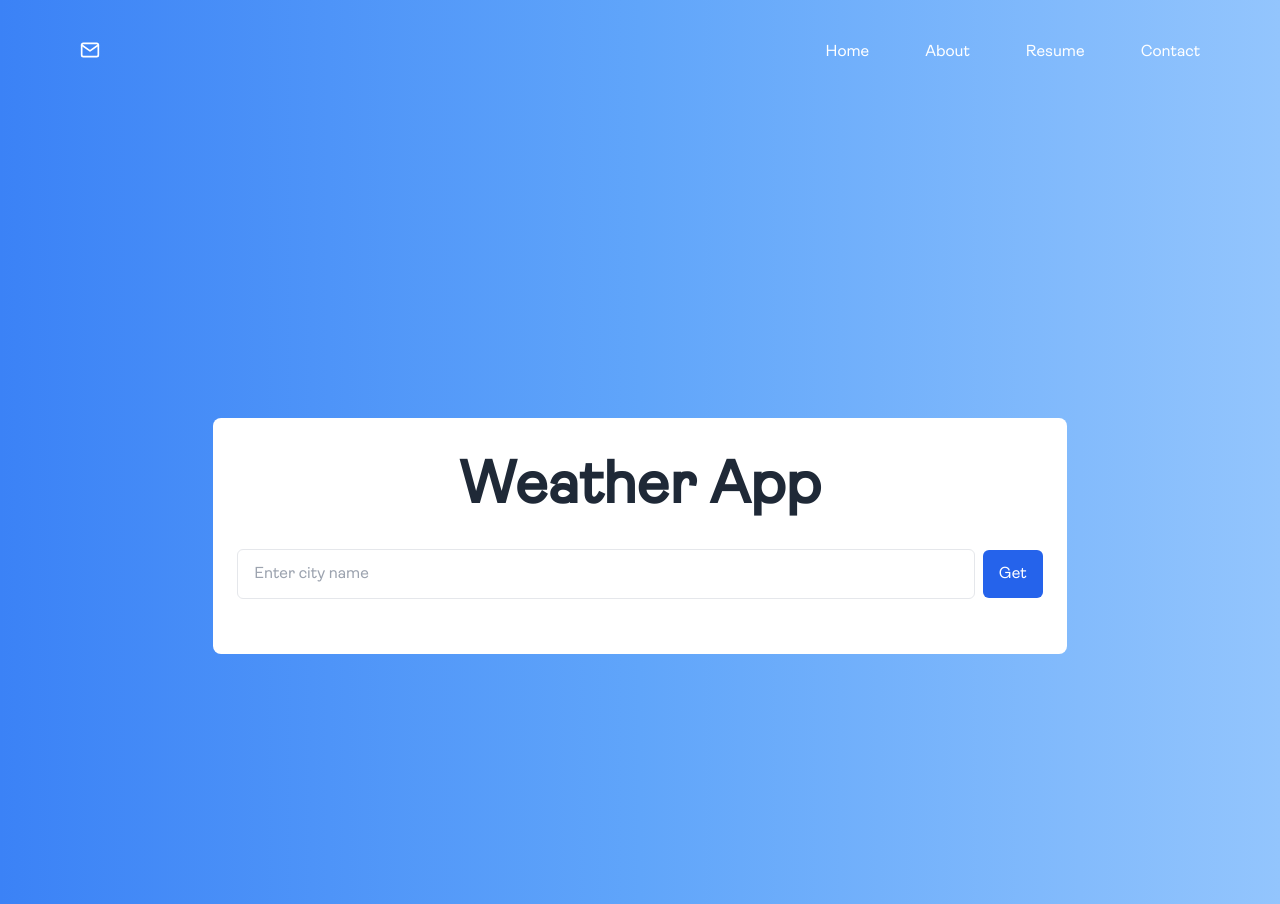
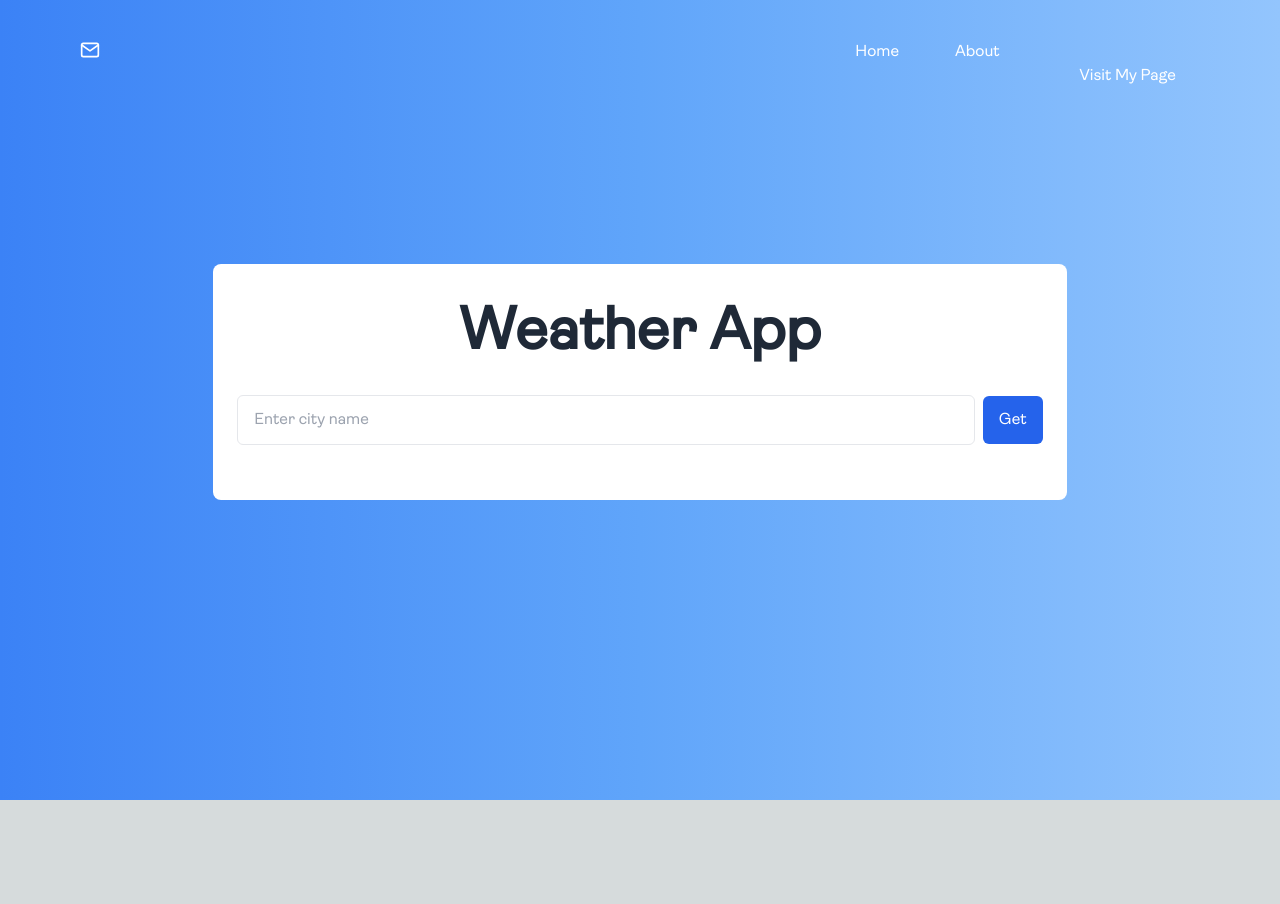
Before and after one commit to psidh/openWeatherApi, a Next.js app: page / in a window 1280 px wide. After the commit the page ends 800 px from the top, so only its background shows below. Built offline with nearby package versions, Linux system fonts and the light colour scheme.

Commit message:
max-h-screen to parent screen

```diff
--- a/src/app/components/Weather.tsx
+++ b/src/app/components/Weather.tsx
@@ -63,8 +63,8 @@ const Weather = () => {
   };
 
   return (
-    <div className="bg-gradient-to-r pt-16 text-black dark:text-black from-blue-500 via-blue-400 to-blue-300 h-screen flex flex-col items-center justify-center ">
-  <div className="bg-white md:m-12 mt-4 mb-4 md:rounded-lg dark:text-black p-4 md:p-6 w-full md:w-2/3 lg:w-3/4 xl:w-2/3">
+    <div className="bg-gradient-to-r pt-16 text-black dark:text-black from-blue-500 via-blue-400 to-blue-300 max-h-screen flex flex-col items-center justify-center ">
+  <div className="bg-white md:m-12 mt-4 mb-4 md:rounded-lg dark:text-black p-4 md:p-6 w-full md:w-2/3 lg:w-3/4 xl:w-2/3 ">
     <h2 className="text-3xl md:text-6xl text-gray-800 text-center font-semibold my-4">Weather App</h2>
     <div className="flex flex-col md:flex-row justify-between items-center space-x-2 my-4">
       <input
--- a/src/app/components/navbar.tsx
+++ b/src/app/components/navbar.tsx
@@ -43,8 +43,8 @@ export default function Navbar() {
         <div className="gap-14 hidden lg:flex text-white">
           <a className="" href="/">Home</a>
           <a className=" hover:text-blue-700" href="/about">About </a>
-          <a className=" hover:text-blue-700" href="https://psidh.vercel.app" target="_blank">Resume</a>
-          <a className=" hover:text-blue-700" href="/#footer">Contact</a>
+          <a className=" hover:text-blue-200 m-6" href="https://psidh.vercel.app" target="_blank">Visit My Page</a>
+
         </div>
         <svg
         onClick={toggleNav} // Add onClick event to toggle navigation
@@ -69,8 +69,7 @@ export default function Navbar() {
         <div className="flex flex-col lg:hidden text-white">
           <a className="m-6" href="/">Home</a>
           <a className="hover:text-blue-200 m-6" href="/about">About </a>
-          <a className="hover:text-blue-200 m-6" href="https://psidh.vercel.app" target="_blank">Resume</a>
-          <a className="hover:text-blue-200 m-6" href="/#footer">Contact</a>
+          <a className="hover:text-blue-200 m-6" href="https://psidh.vercel.app" target="_blank">Visit My Page</a>
         </div>
       )}
       </div>
--- a/src/app/page.tsx
+++ b/src/app/page.tsx
@@ -16,7 +16,11 @@ export default function Home() {
   return (
     <div style={{ fontFamily: 'Ambit, sans-serif'}} >
 
-    <div className="font-Ambit bg-gradient-to-r text-white dark:text-white from-blue-500 via-blue-400 to-blue-300 bg-white dark:bg-black">
+    <div className="font-Ambit
+    bg-gradient-to-r text-white dark:text-white
+    from-blue-500 via-blue-400 to-blue-300
+    bg-white dark:bg-black
+    h-screen">
     <GlobalStyle />
     <Navbar />
     <Weather />
```
